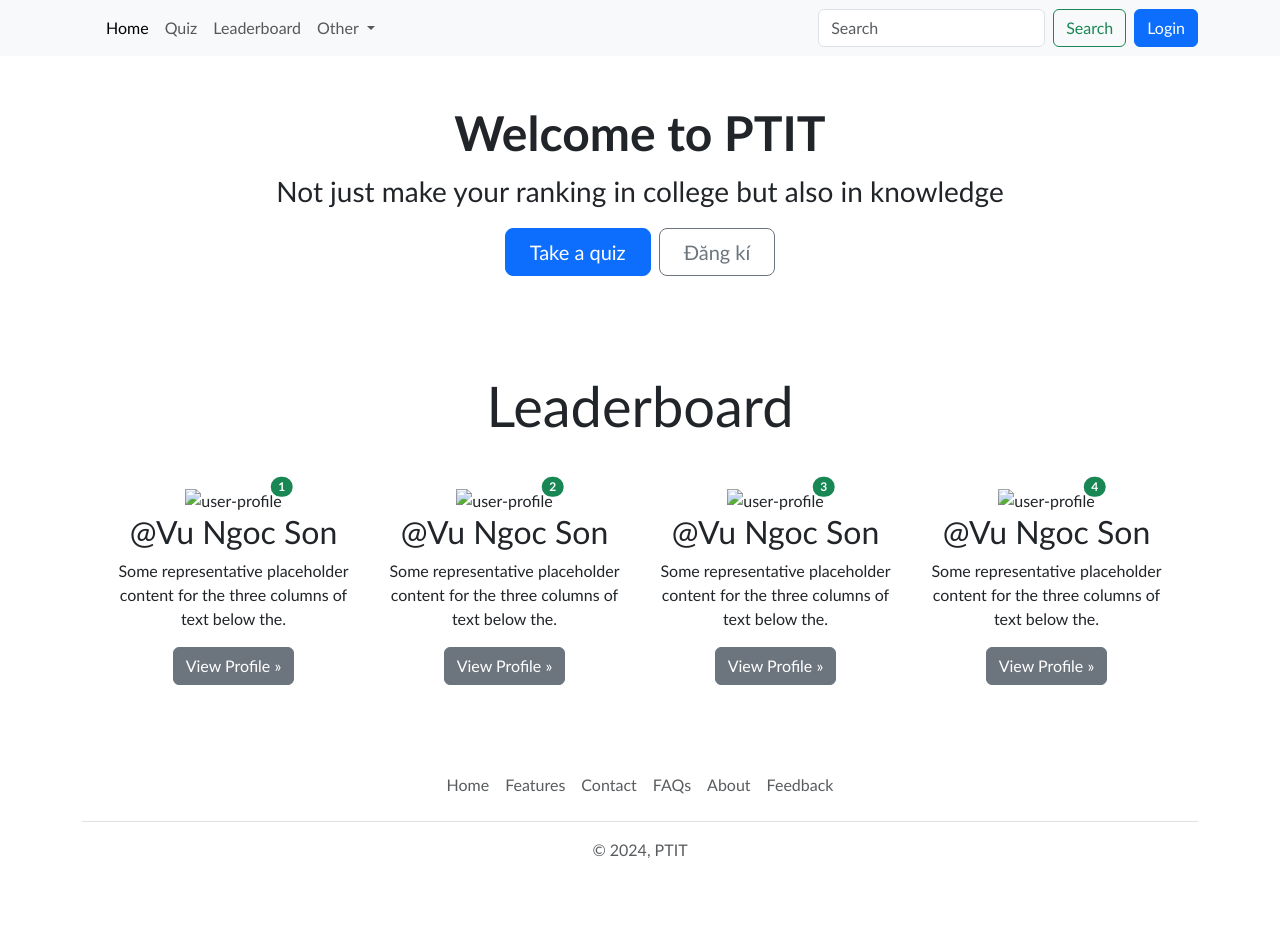
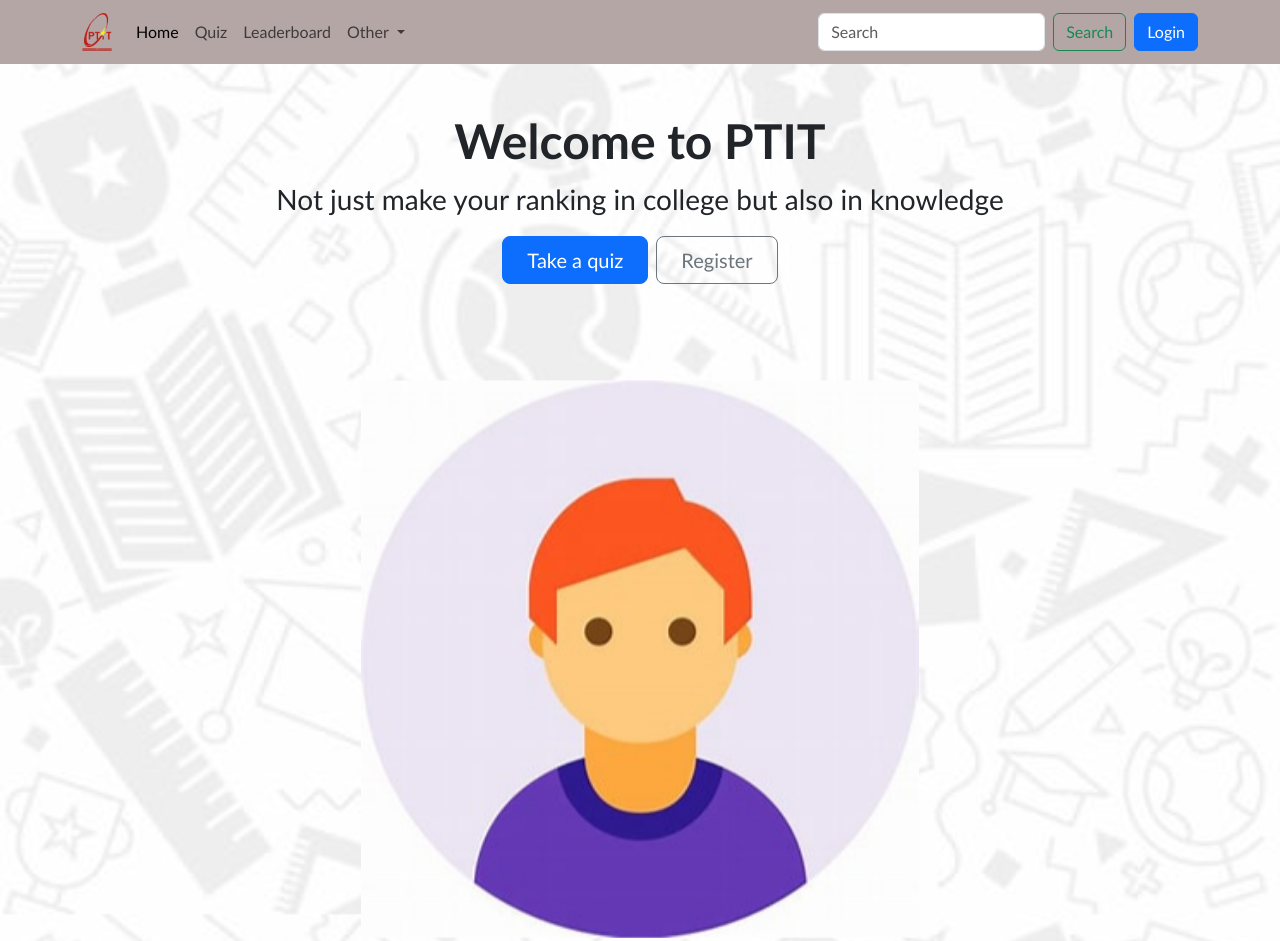
Before and after one commit to nguyenjacobak/Frontend_WebQuiz, a plain HTML site: page index.html in a window 1280 px wide. Shown: the top 941 px of the page. Before the commit the page ends 918 px from the top, so only its background shows below. Drawn offline with nearby package versions, Linux system fonts and the light colour scheme.

Commit message:
frontend

```diff
--- a/index.html
+++ b/index.html
@@ -24,7 +24,7 @@
     <nav class="navbar navbar-expand-lg bg-body-tertiary d-none d-lg-block">
         <div class="container">
             <a class="navbar-brand" href="./index.html">
-                <img src="/demoWeb/assets/images/logo_ptit.png" alt="" style="width: 30px;">
+                <img src="/assets/images/logo_ptit.png" alt="" style="width: 30px;">
                 </a>
             <button class="navbar-toggler" type="button" data-bs-toggle="collapse"
                 data-bs-target="#navbarSupportedContent" aria-controls="navbarSupportedContent" aria-expanded="false"
@@ -74,44 +74,68 @@
                 Take a quiz
             </a>
             <a href="./register.html" class="btn btn-outline-secondary btn-lg px-4" type="button">
-                Đăng kí
+                Register
             </a>
         </div>
     </div>
 
     <div class="container text-center">
-        <h1 class="display-4 text-center my-5">Leaderboard</h1>
+        <!-- <h1 class="display-4 text-center my-5">Leaderboard</h1> -->
 
-        <div class="row row-cols-sm-1 row-cols-md-2 row-cols-lg-3 row-cols-xl-4 mx-3">
+        <!-- <div class="row row-cols-sm-1 row-cols-md-2 row-cols-lg-3 row-cols-xl-4 mx-3">
             <div class="col-lg-4 position-relative mb-4">
-                <img src="/demoWeb/assets/images/user.jpg" class="img-fluid" width="150" height="150" alt="user-profile">
+                <img src="/assets/images/user.jpg" class="img-fluid" width="150" height="150" alt="user-profile">
                 <span class="position-absolute top-0 start-90 translate-middle badge rounded-pill bg-success">1</span>
                 <h2 class="fw-normal">@Vu Ngoc Son</h2>
                 <p>Some representative placeholder content for the three columns of text below the.</p>
                 <p><a class="btn btn-secondary" href="./profile.html">View Profile »</a></p>
             </div>
             <div class="col-lg-4 position-relative mb-4">
-                <img src="/demoWeb/assets/images/user.jpg" class="img-fluid" width="150" height="150" alt="user-profile">
+                <img src="/assets/images/user.jpg" class="img-fluid" width="150" height="150" alt="user-profile">
                 <span class="position-absolute top-0 start-90 translate-middle badge rounded-pill bg-success">2</span>
-                <h2 class="fw-normal">@Vu Ngoc Son</h2>
+                <h2 class="fw-normal">@User</h2>
                 <p>Some representative placeholder content for the three columns of text below the.</p>
                 <p><a class="btn btn-secondary" href="./profile.html">View Profile »</a></p>
             </div>
             <div class="col-lg-4 position-relative mb-4">
-                <img src="/demoWeb/assets/images/user.jpg" class="img-fluid" width="150" height="150" alt="user-profile">
+                <img src="/assets/images/user.jpg" class="img-fluid" width="150" height="150" alt="user-profile">
                 <span class="position-absolute top-0 start-90 translate-middle badge rounded-pill bg-success">3</span>
                 <h2 class="fw-normal">@Vu Ngoc Son</h2>
                 <p>Some representative placeholder content for the three columns of text below the.</p>
                 <p><a class="btn btn-secondary" href="./profile.html">View Profile »</a></p>
             </div>
             <div class="col-lg-4 position-relative mb-4">
-                <img src="/demoWeb/assets/images/user.jpg" class="img-fluid" width="150" height="150" alt="user-profile">
+                <img src="/assets/images/user.jpg" class="img-fluid" width="150" height="150" alt="user-profile">
                 <span class="position-absolute top-0 start-90 translate-middle badge rounded-pill bg-success">4</span>
                 <h2 class="fw-normal">@Vu Ngoc Son</h2>
                 <p>Some representative placeholder content for the three columns of text below the.</p>
                 <p><a class="btn btn-secondary" href="./profile.html">View Profile »</a></p>
             </div>
-        </div>
+        </div> -->
+
+
+        <!-- SLIDE -->
+        <div id="carouselExampleControlsNoTouching" class="carousel slide" data-bs-touch="false">
+            <div class="carousel-inner">
+              <div class="carousel-item active">
+                <img src="/assets/images/user.jpg" class="d-block w-100" alt="...">
+              </div>
+              <div class="carousel-item">
+                <img src="/assets/images/user.jpg" class="d-block w-100" alt="...">
+              </div>
+              <div class="carousel-item">
+                <img src="/assets/images/user.jpg" class="d-block w-100" alt="...">
+              </div>
+            </div>
+            <button class="carousel-control-prev" type="button" data-bs-target="#carouselExampleControlsNoTouching" data-bs-slide="prev">
+              <span class="carousel-control-prev-icon" aria-hidden="true"></span>
+              <span class="visually-hidden">Previous</span>
+            </button>
+            <button class="carousel-control-next" type="button" data-bs-target="#carouselExampleControlsNoTouching" data-bs-slide="next">
+              <span class="carousel-control-next-icon" aria-hidden="true"></span>
+              <span class="visually-hidden">Next</span>
+            </button>
+          </div>
 
         <footer class="py-3 my-4">
             <ul class="nav justify-content-center border-bottom pb-3 mb-3">
--- a/style.css
+++ b/style.css
@@ -1,3 +1,35 @@
 * {
     font-family: 'Trebuchet MS', 'Lucida Sans Unicode', 'Lucida Grande', 'Lucida Sans', Arial, sans-serif;
 }
+body {
+    background-image: url('/assets/images/Bg1.jpg'); /* Đường dẫn đến hình ảnh của bạn */
+    background-size: cover; /* Đảm bảo hình ảnh bao phủ toàn bộ trang */
+    background-repeat: no-repeat; /* Không lặp lại hình ảnh */
+    background-attachment: fixed; /* Hình ảnh nền cố định khi cuộn trang */
+    background-position: center; /* Đặt hình ảnh ở giữa trang */
+}
+footer {
+    background-color: #fdfdfd; /* Màu nền riêng cho footer */
+}
+.navbar {
+    background-color: #b5a6a6 !important;
+}
+.carousel-inner {
+    width: 100%;
+    display: flex;
+    justify-content: center; /* Căn giữa theo chiều ngang */
+    align-items: center; /* Căn giữa theo chiều dọc nếu cần */
+}
+.carousel-item {
+    width: 50%; /* Điều chỉnh chiều rộng của slide */
+    height: 50%; /* Điều chỉnh chiều cao của slide */
+    -webkit-background-size: cover;
+    background-size: cover;
+    margin: 0 auto;
+    display: none; /* Ẩn tất cả các slide */
+}
+.carousel-item.active {
+    display: flex; /* Hiển thị slide đang hoạt động */
+    justify-content: center; /* Căn giữa theo chiều ngang */
+    align-items: center; /* Căn giữa theo chiều dọc */
+}
```
Also changed, not shown: all-quiz.html (+3 -2 lines), blog.html (+3 -2 lines), blogs.html (+3 -2 lines), comfirm.html (+3 -2 lines), contact-us.html (+3 -2 lines), dashboard.html (+3 -2 lines), downloads.html (+3 -2 lines), leaderboard.html (+1 -1 lines), login.html (+3 -2 lines), message.html (+3 -2 lines), profile-edit.html (+4 -3 lines), profile.html (+4 -3 lines), quiz.html (+3 -2 lines), register.html (+3 -2 lines), 2 more files.
